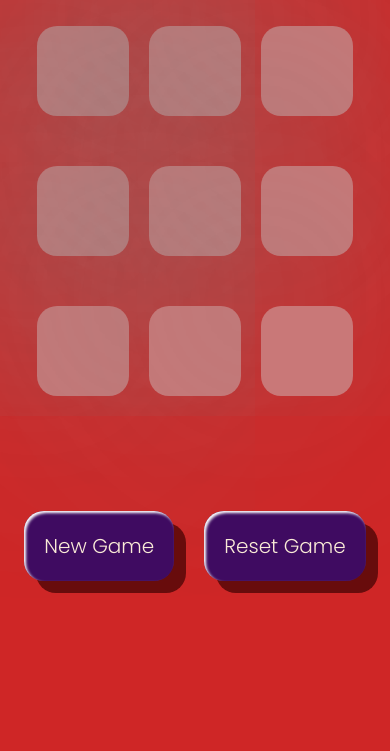
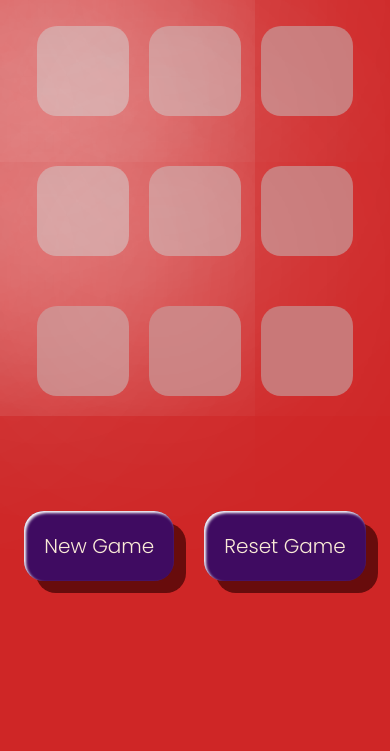
Before and after one commit to FinestWay/Tic-Tac-Toe, a plain HTML site: page index.html in a window 390 px wide. Shown: the part 93-844 px from the top of the page. Drawn offline with Linux system fonts and the light colour scheme.

Commit message:
restored changes

```diff
--- a/style.css
+++ b/style.css
@@ -321,7 +321,7 @@ main {
     }
 
     .box{
-    box-shadow: -50px -50px 300px 10px grey !important;
+    box-shadow: -150px -80px 300px 10px rgb(248, 248, 248) !important;
     }
 
     main{
```
